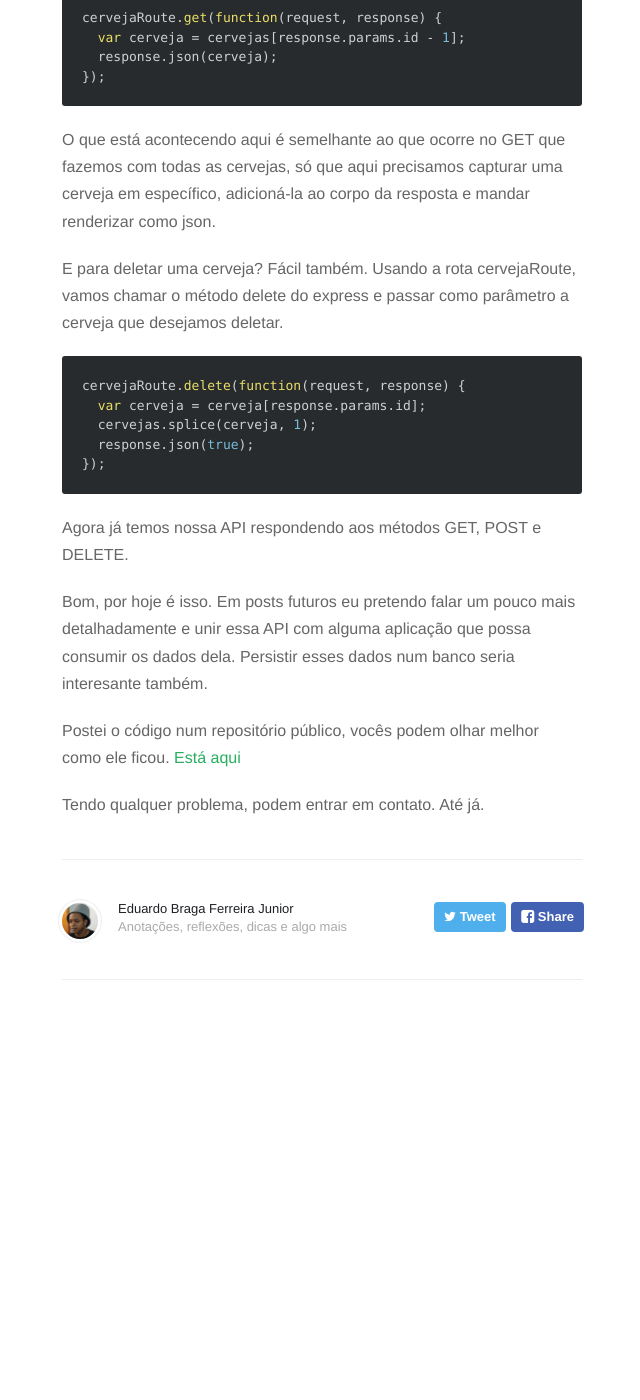
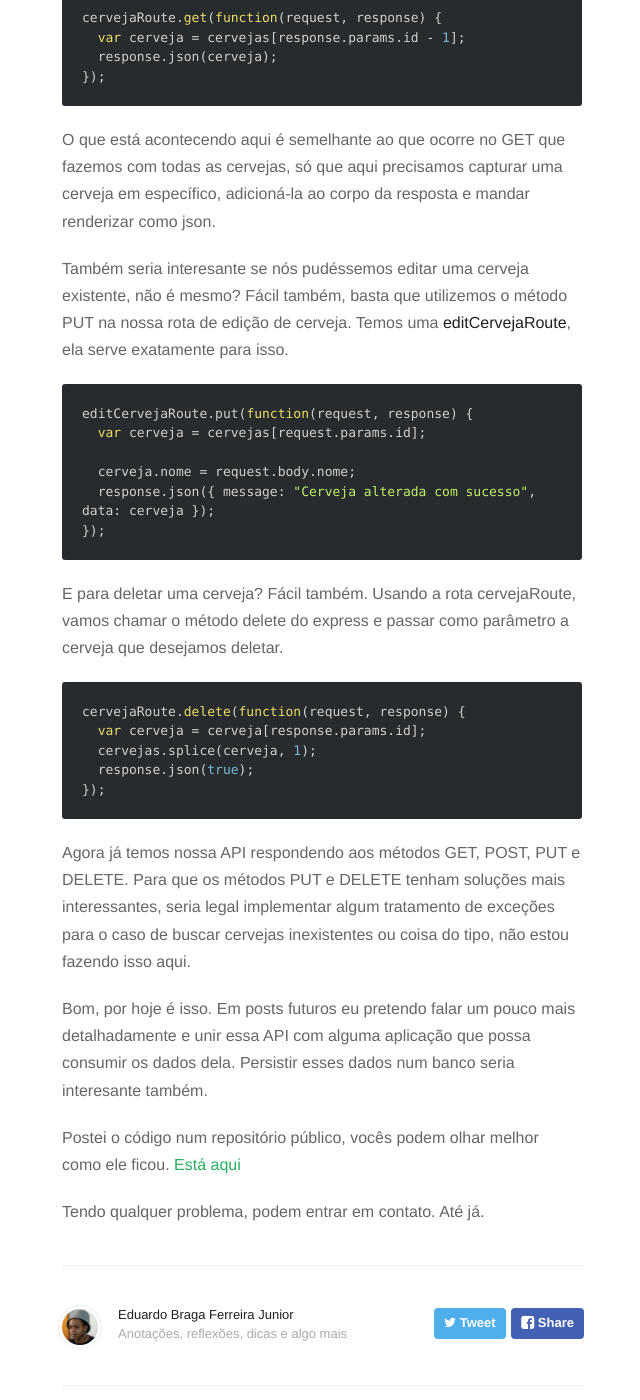
Before and after one commit to ebragaparah/ebragaparah.github.io, a Jekyll site: the page built from _posts/2015-09-4-construindo-uma-api-restful-com-node-js-e-express.markdown, in a window 1280 px wide and 1400 px high, scrolled down 4995 px. Shown: the whole window, without its empty margins (318-958 px from the left). Built offline with Jekyll 4.4.1, drawn with Linux system fonts in a browser that asks for light colours; nearby versions of some CDN libraries; Markdown is read by kramdown in place of the engine named in the settings; before the commit the page ends 6115 px from its top, so only the background shows below that.

Commit message:
inserido método de edição de uma cerveja

````diff
--- a/_posts/2015-09-4-construindo-uma-api-restful-com-node-js-e-express.markdown
+++ b/_posts/2015-09-4-construindo-uma-api-restful-com-node-js-e-express.markdown
@@ -166,6 +166,18 @@ cervejaRoute.get(function(request, response) {
 
 O que está acontecendo aqui é semelhante ao que ocorre no `GET` que fazemos com todas as cervejas, só que aqui precisamos capturar uma cerveja em específico, adicioná-la ao corpo da resposta e mandar renderizar como json.
 
+Também seria interesante se nós pudéssemos editar uma cerveja existente, não é mesmo?
+Fácil também, basta que utilizemos o método PUT na nossa rota de edição de cerveja. Temos uma **editCervejaRoute**, ela serve exatamente para isso.
+
+```javascript
+editCervejaRoute.put(function(request, response) {
+  var cerveja = cervejas[request.params.id];
+
+  cerveja.nome = request.body.nome;
+  response.json({ message: "Cerveja alterada com sucesso", data: cerveja });
+});
+```
+
 E para deletar uma cerveja? Fácil também. Usando a rota `cervejaRoute`, vamos chamar o método delete do express e passar como parâmetro a cerveja que desejamos deletar.
 
 ```javascript
@@ -175,7 +187,7 @@ cervejaRoute.delete(function(request, response) {
   response.json(true);
 });
 ```
-Agora já temos nossa API respondendo aos métodos GET, POST e DELETE.
+Agora já temos nossa API respondendo aos métodos GET, POST, PUT e DELETE. Para que os métodos PUT e DELETE tenham soluções mais interessantes, seria legal implementar algum tratamento de exceções para o caso de buscar cervejas inexistentes ou coisa do tipo, não estou fazendo isso aqui.
 
 Bom, por hoje é isso. Em posts futuros eu pretendo falar um pouco mais detalhadamente e unir essa API com alguma aplicação que possa consumir os dados dela. Persistir esses dados num banco seria interesante também.
 
````
